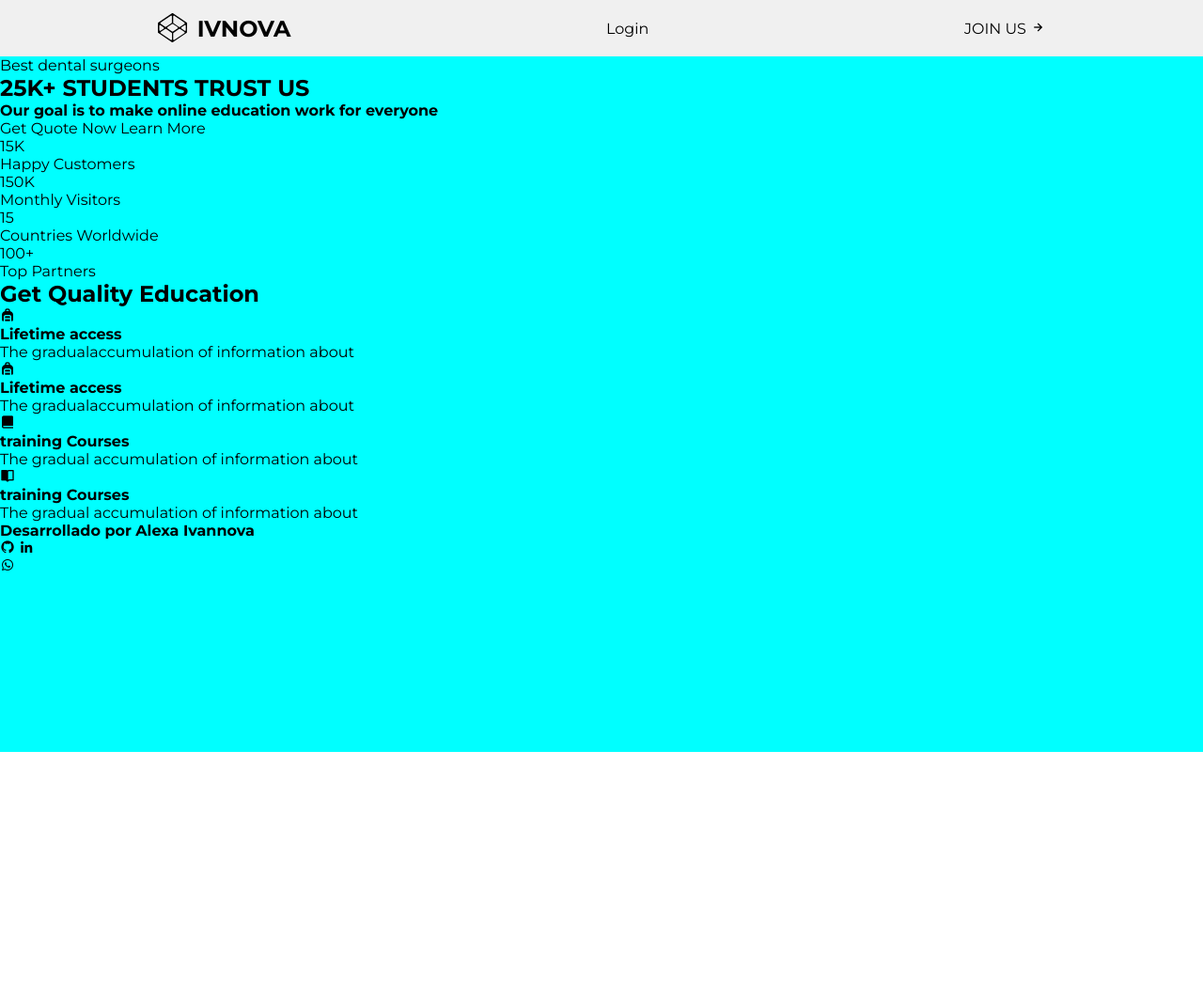
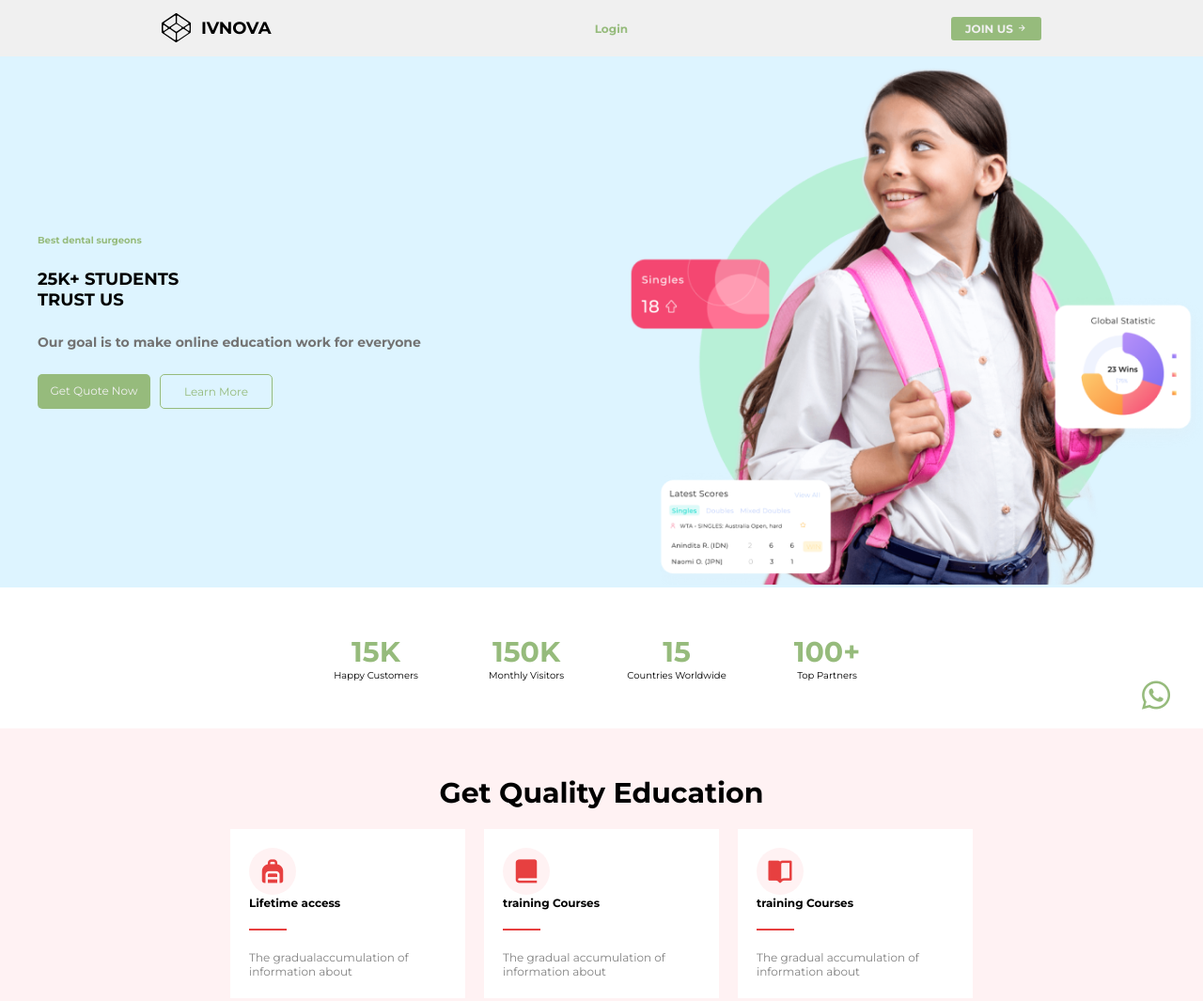
Before and after one commit to Alexa-Ivannova/school-thrive, a plain HTML site: page index.html in a window 1280 px wide. Shown: the top 1065 px of the page at 94% size. Before the commit the page ends 800 px from the top, so only its background shows below. Drawn offline with nearby package versions, Linux system fonts and the light colour scheme.

Commit message:
Style landing page

```diff
--- a/index.html
+++ b/index.html
@@ -23,69 +23,73 @@
                     <img src="/public/images/ivnova.svg" alt="Icono IVNOVA">
                     <h1>IVNOVA</h1>
                 </a>
-                <a href="#">Login</a>
-                <a href="#">JOIN US <i class='bx bx-right-arrow-alt'></i> </a>
+                <a class="login" href="#"><strong> Login </strong></a>
+                <a class="joinUs" href="#"><strong> JOIN US</strong> <i class='bx bx-right-arrow-alt'></i> </a>
             </nav>
 
             <!-- SECTION HEADER-->
-            <section>
-                <p class="greenText">Best dental surgeons</p>
-                <h1>25K+ STUDENTS TRUST US</h1>
-                <p><strong>Our goal is to make online education work for everyone</strong></p>
-                <a href="#">Get Quote Now</a>
-                <a href="#">Learn More</a>
+            <section class="header1">
+                <div class="infoHeader">
+                    <h5 class="greenText"> <strong>Best dental surgeons</strong></h5>
+                    <h1>25K+ STUDENTS <br>TRUST US</h1>
+                    <h4><strong>Our goal is to make online education work for everyone</strong></h4>
+                    <div class="headerBtns">
+                        <a class="btnHeader" href="#">Get Quote Now</a>
+                        <a class="btnHeader" href="#">Learn More</a>
+                    </div>
+                </div>
+
+                <!-- IMAGE INFORMATION TO HEADER SECTION -->
+                <div class="imageHeader">
+                    <img src="/public/images/Header1.png" alt="Kid with school information">
+                </div>
             </section>
         </header>
+
         <!-- SECTION STADISTICS -->
-        <section>
+        <section class="stadisticsSection">
             <div class="dataStadistics">
-                <p class="dataTitle">15K</p>
+                <h2 class="dataTitle">15K</h2>
                 <p class="dataDescription">Happy Customers</p>
             </div>
 
             <div class="dataStadistics">
-                <p class="dataTitle">150K</p>
+                <h2 class="dataTitle">150K</h2>
                 <p class="dataDescription">Monthly Visitors</p>
             </div>
 
             <div class="dataStadistics">
-                <p class="dataTitle">15</p>
+                <h2 class="dataTitle">15</h2>
                 <p class="dataDescription">Countries Worldwide</p>
             </div>
 
             <div class="dataStadistics">
-                <p class="dataTitle">100+</p>
+                <h2 class="dataTitle">100+</h2>
                 <p class="dataDescription">Top Partners</p>
             </div>
         </section>
 
         <!-- SECTION INFO COURSES -->
-        <section>
+        <section class="infoCourses">
             <H2>Get Quality Education</H2>
+
+            <!-- MAIN CONTAINER CARDS COURSES -->
             <div class="containerCardsCourses">
 
                 <div class="cardCourses">
                     <div class="bgIcons">
                         <i class='bx bxs-backpack'></i>
                     </div>
-                    <p><strong>Lifetime access</strong></p>
+                    <span class="courseTitle"><strong>Lifetime access</strong></span>
                     <p>The gradualaccumulation of
                         information about </p>
                 </div>
 
                 <div class="cardCourses">
                     <div class="bgIcons">
-                        <i class='bx bxs-backpack'></i>
-                    </div>
-                    <p><strong>Lifetime access</strong></p>
-                    <p>The gradualaccumulation of information about </p>
-                </div>
-
-                <div class="cardCourses">
-                    <div class="bgIcons">
                         <i class='bx bxs-book-alt'></i>
                     </div>
-                    <p><strong>training Courses</strong></p>
+                    <span class="courseTitle"><strong>training Courses</strong></span>
                     <p>The gradual accumulation of information about</p>
                 </div>
 
@@ -93,7 +97,7 @@
                     <div class="bgIcons">
                         <i class='bx bxs-book-open'></i>
                     </div>
-                    <p><strong>training Courses</strong></p>
+                    <span class="courseTitle"><strong>training Courses</strong></span>
                     <p>The gradual accumulation of information about</p>
                 </div>
 
@@ -101,15 +105,15 @@
         </section>
 
         <footer>
-            <h4>Desarrollado por Alexa Ivannova </h4>
-            <i class='bx bxl-github'></i>
-            <i class='bx bxl-linkedin'></i>
+            <h5>Desarrollado por Alexa Ivannova </h5>
+            <a href="https://github.com/Alexa-Ivannova"><i class='bx bxl-github'></i></a>
+            <a href="https://www.linkedin.com/in/alexa-ivannova-bautista-ramirez/"><i class='bx bxl-linkedin'></i></a>
         </footer>
 
         <!--FLOATING ICON -->
-        <div class="whatsApp">
+        <a href="https://web.whatsapp.com" class="whatsApp">
             <i class='bx bxl-whatsapp'></i>
-        </div>
+        </a>
     </main>
 
 
--- a/styles.css
+++ b/styles.css
@@ -5,14 +5,19 @@
   font-family: "Montserrat", sans-serif;
 }
 
+body{
+    background-color: #e9e9e9;
+}
+
 main {
-background-color: aqua;
   max-width: 1400px;
   margin: 0 auto;
   min-height: 100vh;
+  font-size: 12px;
+  position: relative;
 }
+
 /* SECTION LOGO (REDIRECTION TO PERSONAL GITHUB) */
-
 nav {
   display: flex;
   background-color: #f0f0f0;
@@ -21,7 +26,18 @@ nav {
   justify-content: space-around;
 }
 
-.ivnovaLogo{
+.login{
+    color: #96BB7C;
+}
+
+.joinUs{
+    background-color: #96BB7C;
+    padding: 5px;
+    color: #f0f0f0;
+    border-radius: 3px;
+}
+
+.ivnovaLogo {
   display: flex;
   gap: 10px;
   align-items: center;
@@ -31,3 +47,224 @@ a {
   text-decoration: none;
   color: #000000;
 }
+
+/* SECTION HEADER */
+.header1 {
+  background-color: #ddf4ff;
+  height: 100%;
+  display: flex;
+  flex-direction: column-reverse;
+  overflow: hidden;
+  justify-content: flex-end;
+}
+
+.headerBtns{
+    display: flex;
+    gap: 10px;
+    font-size: 12px;
+    text-align: center;
+}
+
+.btnHeader{
+    display: block;
+    background-color: #96BB7C;
+    color: #f0f0f0;
+    width: 120px;
+    padding: 10px;
+    border-radius: 5px;
+}
+
+.btnHeader:nth-child(even){
+    background-color: transparent;
+    border: solid 1px #96BB7C;
+    color: #96BB7C;
+}
+
+.infoHeader{
+    display: flex;
+    flex-direction: column;
+    gap: 10px;
+    padding: 10px 40px;
+}
+
+.greenText{
+    color: #96BB7C;
+}
+
+h4{
+color: #737373;
+font-size: 14px;
+}
+
+/* IMAGE INFORMATION TO HEADER SECTION  */
+.imageHeader {
+  height: 330px;
+  width: 100%;
+}
+
+.imageHeader img{
+    object-fit: cover;
+    width: 100%;
+}
+
+/* SECTION STADISTICS */
+.stadisticsSection{
+    background-color: #ffffff;
+    width: 100%;
+    display: flex;
+    gap: 30px;
+    flex-wrap: wrap;
+    align-items: center;
+    justify-content: center;
+    text-align: center;
+    padding: 15px;
+}
+
+.dataStadistics{
+    width: 130px;
+}
+
+.dataStadistics h2{
+    color: #96BB7C;
+}
+
+.dataStadistics p{
+    font-size: 10px;
+}
+
+/* SECTION INFO COURSES */
+.infoCourses{
+    height: 100%;
+    background-color: #FFF2F3;
+    padding: 50px 40px;
+    display: flex;
+    flex-direction: column;
+    align-items:center ;
+    justify-content: center;
+    gap: 20px;
+}
+
+.containerCardsCourses{
+    display: flex;
+    flex-direction: column;
+    gap: 20px;
+}
+
+.courseTitle::after{
+    content: "";
+    display: block;
+    background-color: #E74040;
+    width: 40px;
+    height: 2px;
+    margin:20px 0 ;
+}
+
+.cardCourses{
+    background-color: #ffffff;
+    width: 250px;
+    height: 180px;
+    padding: 20px;
+    display: flex;
+    flex-direction: column;
+    justify-content: space-around;
+}
+
+.bgIcons{
+    background-color: #FFF2F3;
+    border-radius: 100%;
+    width: 50px;
+    height: 50px;
+    display: flex;
+    align-items: center;
+    justify-content: center;
+}
+
+.bgIcons .bx{
+    font-size: 30px;
+    color: #E74040;
+}
+
+.cardCourses p{
+    color: #828282;
+}
+
+/* FOOTER SECTION */
+footer{
+    background-color: #f0f0f0;
+    height: 40px;
+    display: flex;
+    align-items: center;
+    justify-content: center;
+    gap: 15px;
+
+}
+
+footer .bx{
+    font-size: 20px ;
+}
+
+.whatsApp{
+    position: fixed;
+    font-size: 40px;
+    color: #96BB7C;
+    bottom: 10px;
+    cursor: pointer;
+    max-width: 1400px;
+    width: 100%;
+}
+
+.bxl-whatsapp{
+    position: absolute;
+    bottom: 30px;
+    right: 10px;
+}
+
+@media (min-width: 900px){
+    /* SECTION LOGO (REDIRECTION TO PERSONAL GITHUB) */
+    .joinUs{
+        padding: 5px 15px;
+    }
+
+    /* SECTION HEADER */
+.header1 {
+    flex-direction: row;
+  }
+
+  .infoHeader{
+    justify-content: center;
+    width: 50%;
+    gap: 25px;
+  }
+
+.imageHeader{
+    width: 50%;
+    height: 100%;
+}
+
+/* SECTION STADISTICS */
+.stadisticsSection{
+    gap: 30px;
+    padding: 50px;
+}
+
+.dataStadistics{
+    width: 130px;
+}
+
+.dataStadistics h2 {
+    font-size: 30px;
+}
+
+/* SECTION INFO COURSES */
+.containerCardsCourses{
+    flex-direction: row;
+}
+
+.infoCourses h2{
+    padding: 0 20px;
+    font-size: 30px;
+}
+.bxl-whatsapp{
+    right: 30px;
+}
+}
```
Lines whose indentation alone changed are shown as unchanged.
